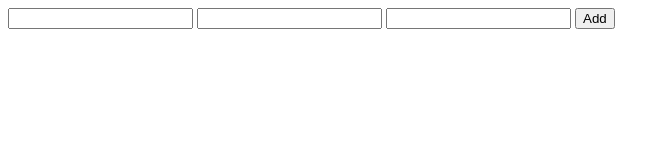
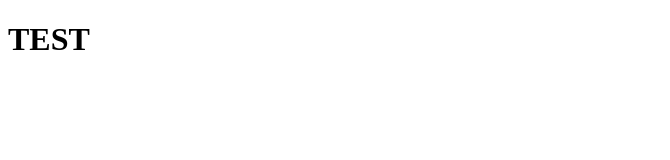
Before and after one commit to PierreDugue/Tutos, a plain HTML site: page AngularGetArt/Blog/index.html at #/details in a window 1280 px wide. Shown: the whole page, without its empty margins (0-670 px from the left). Drawn offline with Linux system fonts and the light colour scheme.

Commit message:
Blog ajout

```diff
--- a/AngularGetArt/Blog/js/app-config.js
+++ b/AngularGetArt/Blog/js/app-config.js
@@ -5,5 +5,10 @@ blogApp.config(function ($routeProvider) {
 				controller: "afficheMain",
 				templateUrl: "partials/main.html"
 			})
+		.when('/details',
+			{
+				controller: "afficheMain",
+				templateUrl: "partials/details.html"
+			})
 		.otherwise({ redirectTo: '/' });
 });
--- a/AngularGetArt/Blog/js/controllers.js
+++ b/AngularGetArt/Blog/js/controllers.js
@@ -7,4 +7,7 @@ blogApp.controller('afficheMain', function ($scope, mainFactory) {
 		$scope.articles.push({title: $scope.article.title, text: $scope.article.text, img: $scope.article.img});
 	}
 
+	$scope.testMethode = function(){
+	}
+
 });
--- a/AngularGetArt/Blog/partials/details.html
+++ b/AngularGetArt/Blog/partials/details.html
@@ -0,0 +1,4 @@
+<div class="container">
+
+	<h1>TEST</h1>
+</div>
--- a/AngularGetArt/Blog/partials/main.html
+++ b/AngularGetArt/Blog/partials/main.html
@@ -11,4 +11,5 @@
 	<input type="text" ng-model="article.text"></input>
 	<input type="text" ng-model="article.img"></input>
 	<button ng-click="addNewArticle()">Add</button>
+	<a href='#/details'>Details</a>
 </div>
```
